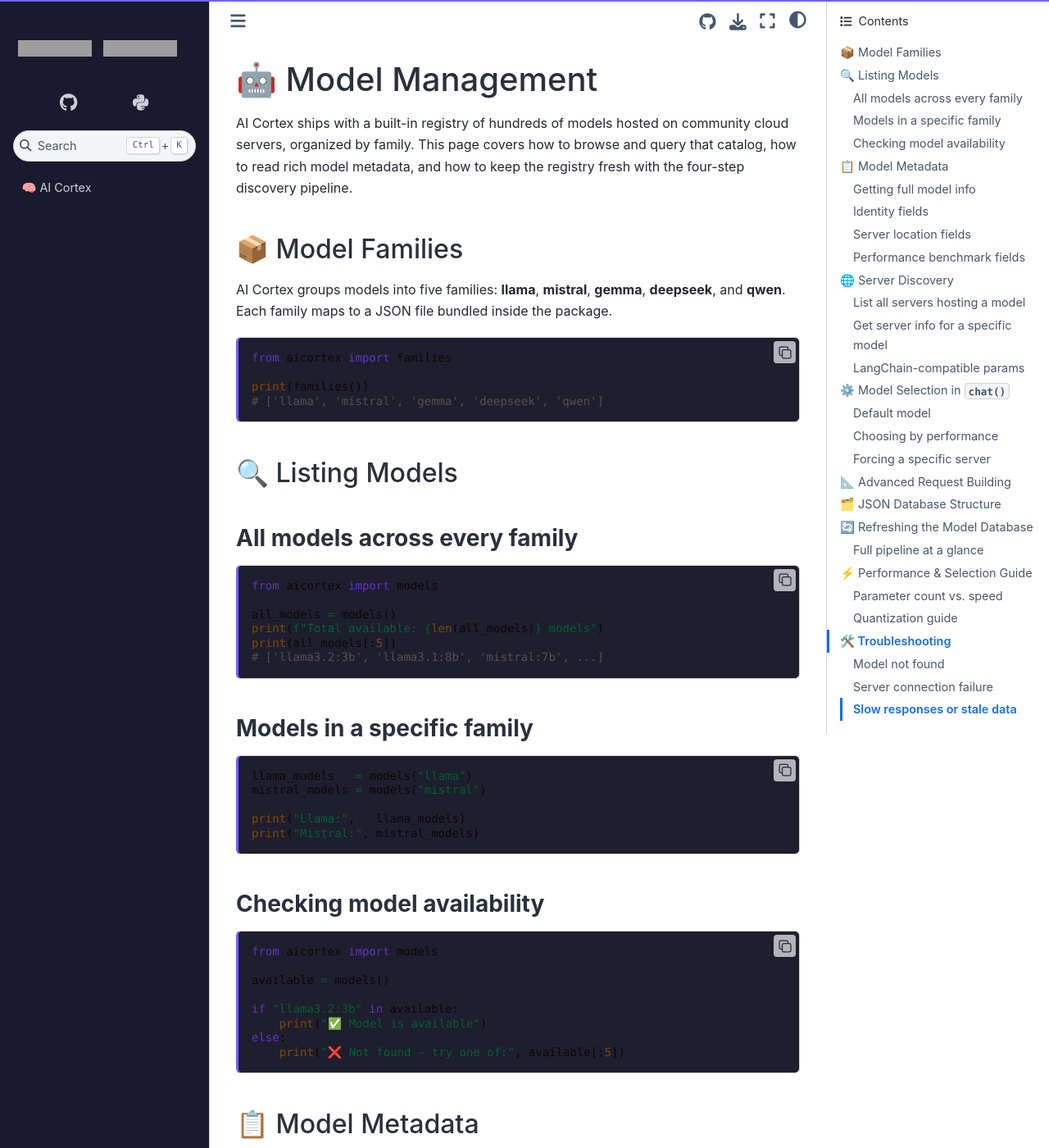
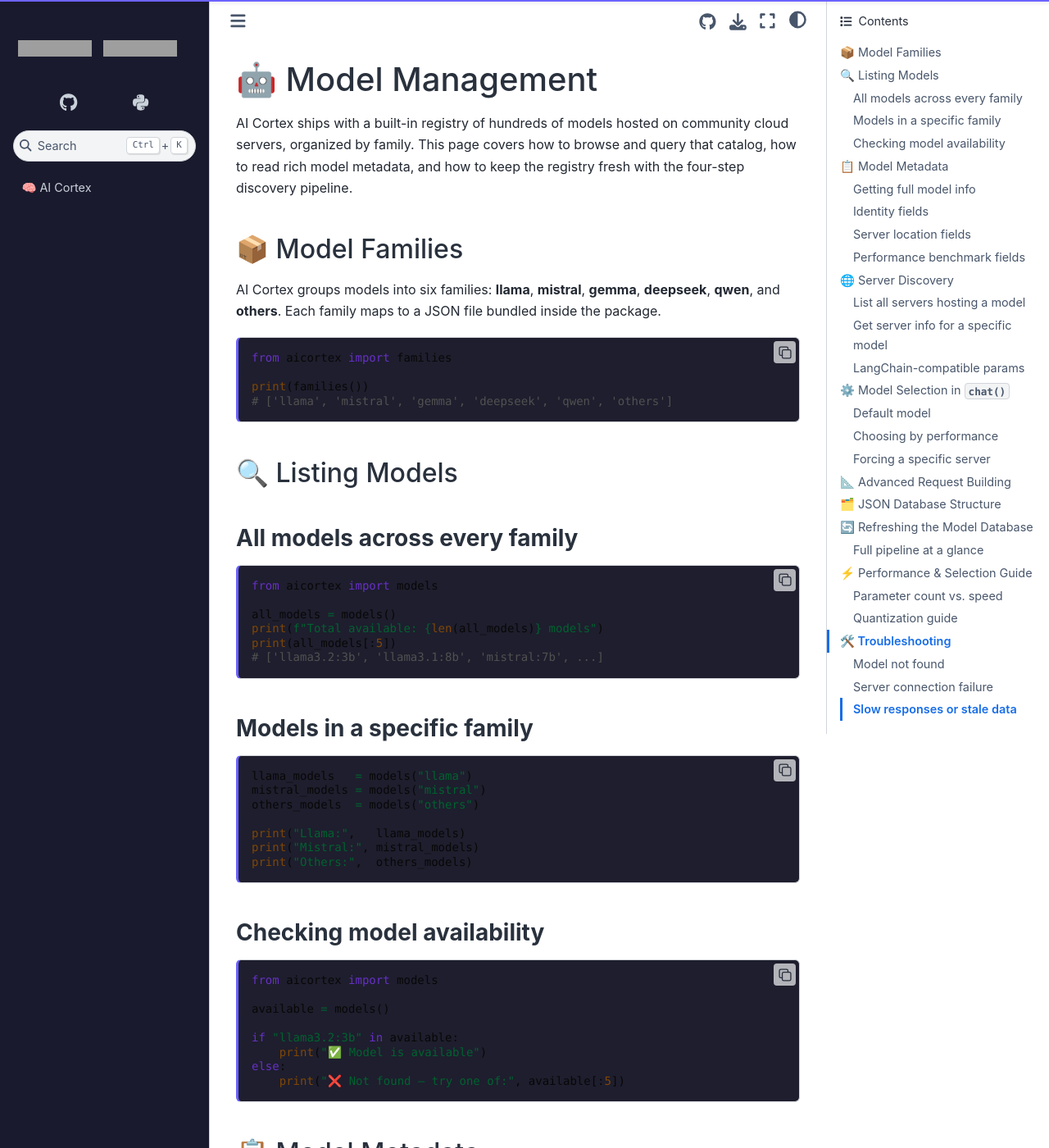
Before and after one commit to eirasmx/aicortex, a Sphinx documentation site: the page built from docs/models.md, in a window 1280 px wide and 1400 px high. Shown: the whole window at 82% size. Built offline with Sphinx 7.4.7 and the Sphinx Book theme 1.1.4, drawn with Linux system fonts in a browser that asks for light colours; some of the changed text lies outside the part shown; grey boxes are pictures that could not be loaded.

Commit message:
Add files via upload

````diff
--- a/docs/models.md
+++ b/docs/models.md
@@ -4,13 +4,13 @@
 
 ## 📦 Model Families
 
-AI Cortex groups models into five families: **llama**, **mistral**, **gemma**, **deepseek**, and **qwen**. Each family maps to a JSON file bundled inside the package.
+AI Cortex groups models into six families: **llama**, **mistral**, **gemma**, **deepseek**, **qwen**, and **others**. Each family maps to a JSON file bundled inside the package.
 
 ```python
 from aicortex import families
 
 print(families())
-# ['llama', 'mistral', 'gemma', 'deepseek', 'qwen']
+# ['llama', 'mistral', 'gemma', 'deepseek', 'qwen', 'others']
 ```
 
 ## 🔍 Listing Models
@@ -31,9 +31,11 @@
 ```python
 llama_models   = models("llama")
 mistral_models = models("mistral")
+others_models  = models("others")
 
 print("Llama:",   llama_models)
 print("Mistral:", mistral_models)
+print("Others:",  others_models)
 ```
 
 ### Checking model availability
@@ -236,7 +238,8 @@
 ├── mistral.json
 ├── gemma.json
 ├── deepseek.json
-└── qwen.json
+├── qwen.json
+└── others.json
 ```
 
 Each file uses a nested envelope matching the Ollama registry format:
````
Also changed, not shown: docs/usage.md (+2 -1 lines).
